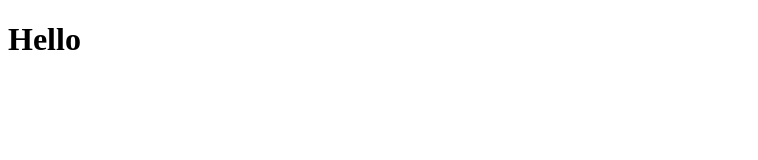
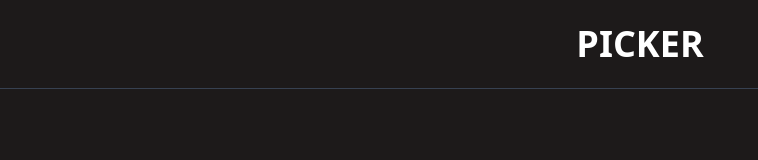
Before and after one commit to marouaneXan/Tirage_Sujet_Veille, a plain HTML site: page index.html in a window 1280 px wide. Shown: the whole page, without its empty margins (0-758 px from the left). Drawn offline with nearby package versions, Linux system fonts and the light colour scheme.

Commit message:
setup tailwindcss and navbar

```diff
--- a/index.html
+++ b/index.html
@@ -4,9 +4,17 @@
     <meta charset="UTF-8">
     <meta http-equiv="X-UA-Compatible" content="IE=edge">
     <meta name="viewport" content="width=device-width, initial-scale=1.0">
+    <script src="https://cdn.tailwindcss.com"></script>
     <title>Document</title>
 </head>
-<body>
-    <h1>Hello</h1>
+<style>
+    nav{
+
+    }
+</style>
+<body class="bg-[rgb(29,26,26)]">
+    <nav class="text-center text-white font-bold text-4xl p-6 border-b-[1px] border-gray-700">
+        <h1>PICKER</h1>
+    </nav>
 </body>
 </html>
```
